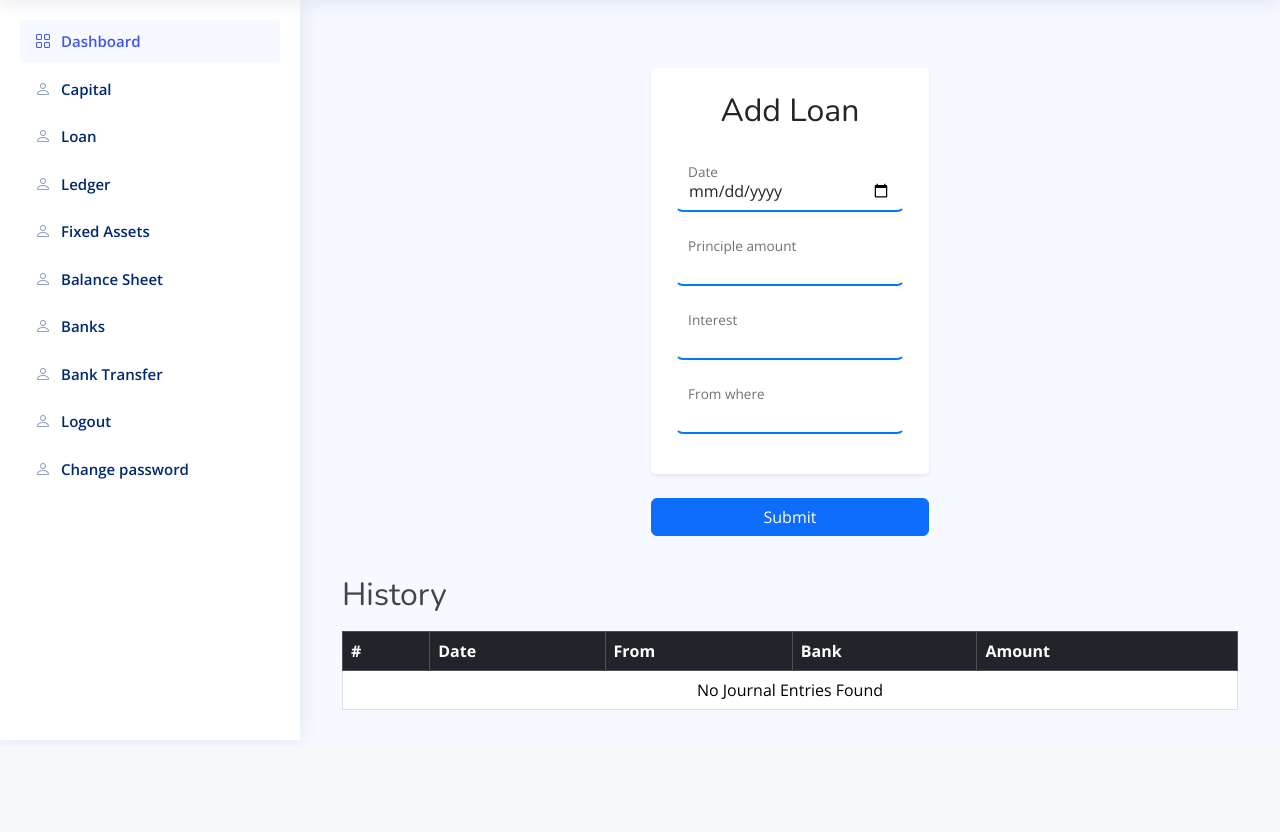
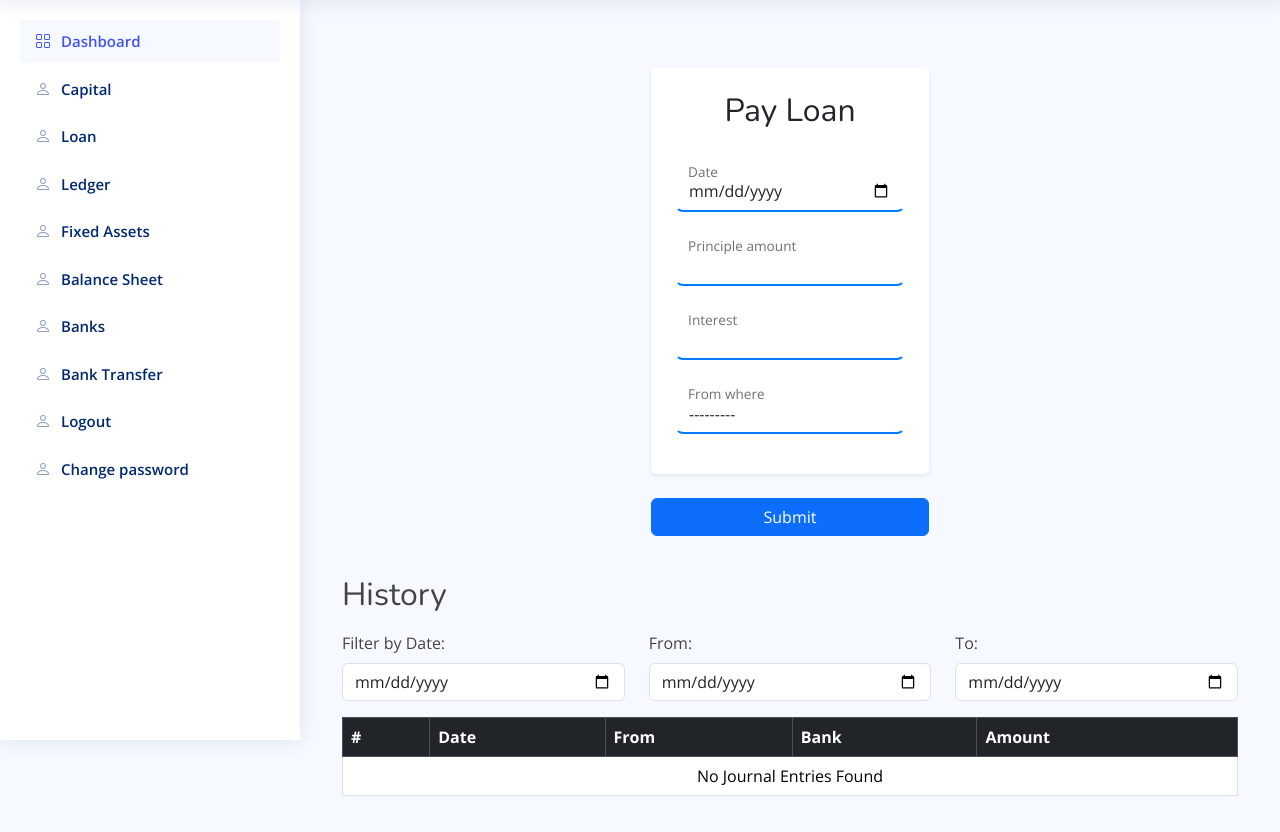
Before and after one commit to akshay-joseph-justin/accounting, a Django app: page /loan/pay/1 in a window 1280 px wide. Shown: the part 60-892 px from the top of the page. Before the commit the page ends 801 px from the top, so only its background shows below. Run offline with Django 5.2, Linux system fonts and the light colour scheme; the visitor is signed in with stand-in values (Sample User, id 1); data that the repository does not hold is empty; parts of the project's set-up code (start-up, migrations or seed data) failed here and were passed over; some libraries are stand-ins or nearby versions.

Commit message:
patch 1.12.5 - filters

```diff
--- a/finsys/forms/loan_forms.py
+++ b/finsys/forms/loan_forms.py
@@ -1,6 +1,6 @@
 from django import forms
 
-from finsys.models import LoanHistoryModel
+from finsys.models import LoanHistoryModel, BankModel
 
 
 class LoanForm(forms.ModelForm):
@@ -26,4 +26,4 @@ class LoanPayForm(forms.Form):
         widget=forms.NumberInput(attrs={'class': 'form-control floating-input', 'type': 'number'}))
     interest = forms.DecimalField(
         widget=forms.NumberInput(attrs={'class': 'form-control floating-input', 'type': 'number'}))
-    from_where = forms.CharField(widget=forms.TextInput(attrs={'class': 'form-control floating-input', 'type': 'text'}))
+    from_where = forms.ModelChoiceField(queryset=BankModel.objects.all(), widget=forms.Select(attrs={'class': 'form-control floating-input'}))
--- a/finsys/templates/bank-details.html
+++ b/finsys/templates/bank-details.html
@@ -20,8 +20,10 @@
         <div class="container mt-4">
             <h2 class="mb-3">History</h2>
 
+            {% include 'includes/date_filter.html' %}
+
             <div class="table-responsive">
-                <table class="table table-bordered table-hover">
+                <table class="table table-bordered table-hover" id="dataTable">
                     <thead class="table-dark">
                     <tr>
                         <th>#</th>
@@ -36,7 +38,7 @@
                     {% for transaction in transactions %}
                         <tr>
                             <td>{{ forloop.counter }}</td>
-                            <td>{{ transaction.date }}</td>
+                            <td class="entry-date">{{ transaction.date }}</td>
                             <td>{{ transaction.head }}</td>
                             <td>{{ transaction.from_where }}</td>
                             <td>{{ transaction.get_transaction_type_display }}</td>
--- a/finsys/templates/bank-transfer.html
+++ b/finsys/templates/bank-transfer.html
@@ -11,9 +11,11 @@
             <a href="{% url 'finsys:bank-transfer-create' %}" class="btn btn-success">Transfer Amount</a>
         </div>
 
+        {% include 'includes/date_filter.html' %}
+
         <div class="container mt-4">
             <h2 class="mb-3">History</h2>
-            <table class="table table-bordered table-hover">
+            <table class="table table-bordered table-hover" id="dataTable">
                 <thead class="table-dark">
                 <tr>
                     <th>#</th>
@@ -28,7 +30,7 @@
                 {% for transaction in transactions %}
                     <tr>
                         <td>{{ forloop.counter }}</td>
-                        <td>{{ transaction.date }}</td>
+                        <td class="entry-date">{{ transaction.date }}</td>
                         <td>{{ transaction.head }}</td>
                         <td>{{ transaction.from_where }}</td>
                         <td>{{ transaction.get_transaction_type_display }}</td>
--- a/finsys/templates/capital-details.html
+++ b/finsys/templates/capital-details.html
@@ -29,6 +29,12 @@
                     <th>Amount</th>
                     <td>₹{{ ledger.amount }}</td>
                 </tr>
+                {% if ledger.current_balance %}
+                    <tr>
+                        <th>Current Amount</th>
+                        <td>₹{{ ledger.current_balance }}</td>
+                    </tr>
+                {% endif %}
                 <tr>
                     <th>Description</th>
                     <td>{{ ledger.description|default:"N/A" }}</td>
--- a/finsys/templates/entris-history.html
+++ b/finsys/templates/entris-history.html
@@ -8,8 +8,10 @@
     <div class="container mt-5">
         <h2 class="mb-3 text-center text-lg-start">History</h2>
 
+        {% include 'includes/date_filter.html' %}
+
         <div class="table-responsive">
-            <table class="table table-bordered table-hover">
+            <table class="table table-bordered table-hover" id="dataTable">
                 <thead class="table-dark">
                 <tr>
                     <th>#</th>
@@ -28,7 +30,7 @@
                     {% for entry in line.history.all %}
                         <tr>
                             <td>{{ forloop.counter }}</td>
-                            <td>{{ entry.date }}</td>
+                            <td class="entry-date">{{ entry.date }}</td>
                             <td>{{ entry.from_where }}</td>
                             <td>{{ entry.bank }}</td>
                             <td>{{ entry.amount }}</td>
--- a/finsys/templates/fixed-asset-history.html
+++ b/finsys/templates/fixed-asset-history.html
@@ -8,8 +8,10 @@
     <div class="container mt-5">
         <h2 class="mb-3 text-center text-lg-start">History</h2>
 
+        {% include 'includes/date_filter.html' %}
+
         <div class="table-responsive">
-            <table class="table table-bordered table-hover">
+            <table class="table table-bordered table-hover" id="dataTable">
                 <thead class="table-dark">
                 <tr>
                     <th>#</th>
@@ -29,7 +31,7 @@
                 {% for entry in entries %}
                     <tr>
                         <td>{{ forloop.counter }}</td>
-                        <td>{{ entry.date }}</td>
+                        <td class="entry-date">{{ entry.date }}</td>
                         <td>{{ entry.from_where }}</td>
                         <td>{{ entry.bank }}</td>
                         <td>{{ entry.amount }}</td>
--- a/finsys/templates/fixed-assets.html
+++ b/finsys/templates/fixed-assets.html
@@ -13,11 +13,13 @@
             <a href="{% url 'finsys:fixed-assets-create' %}" class="btn btn-success mt-3 mt-lg-0">Add Assets</a>
         </div>
 
+        {% include 'includes/date_filter.html' %}
+
         <div class="container mt-4">
             <h2 class="mb-3">History</h2>
 
             <div class="table-responsive">
-                <table class="table table-bordered table-hover">
+                <table class="table table-bordered table-hover" id="dataTable">
                     <thead class="table-dark">
                     <tr>
                         <th>#</th>
@@ -36,7 +38,7 @@
                     {% for entry in entries %}
                         <tr>
                             <td>{{ forloop.counter }}</td>
-                            <td>{{ entry.date }}</td>
+                            <td class="entry-date">{{ entry.date }}</td>
                             <td>{{ entry.from_where }}</td>
                             <td>{{ entry.bank }}</td>
                             <td>{{ entry.amount }}</td>
--- a/finsys/templates/history.html
+++ b/finsys/templates/history.html
@@ -8,8 +8,10 @@
     <div class="container mt-5">
         <h2 class="mb-3 text-center text-lg-start">History</h2>
 
+        {% include 'includes/date_filter.html'%}
+
         <div class="table-responsive">
-            <table class="table table-bordered table-hover">
+            <table class="table table-bordered table-hover" id="dataTable">
                 <thead class="table-dark">
                 <tr>
                     <th>#</th>
@@ -27,7 +29,7 @@
                 {% for entry in entries %}
                     <tr>
                         <td>{{ forloop.counter }}</td>
-                        <td>{{ entry.date }}</td>
+                        <td class="entry-date">{{ entry.date }}</td>
                         <td>{{ entry.from_where }}</td>
                         <td>{{ entry.bank }}</td>
                         <td>{{ entry.amount }}</td>
--- /dev/null
+++ b/finsys/templates/includes/date_filter.html
@@ -0,0 +1,51 @@
+<div class="row mb-3">
+    <div class="col-md-4">
+        <label for="singleDate" class="form-label">Filter by Date:</label>
+        <input type="date" id="singleDate" class="form-control">
+    </div>
+    <div class="col-md-4">
+        <label for="startDate" class="form-label">From:</label>
+        <input type="date" id="startDate" class="form-control">
+    </div>
+    <div class="col-md-4">
+        <label for="endDate" class="form-label">To:</label>
+        <input type="date" id="endDate" class="form-control">
+    </div>
+</div>
+
+<script>
+    document.addEventListener("DOMContentLoaded", function () {
+        const singleDateInput = document.getElementById("singleDate");
+        const startDateInput = document.getElementById("startDate");
+        const endDateInput = document.getElementById("endDate");
+        const tableRows = document.querySelectorAll("#dataTable tbody tr");
+
+        function filterTable() {
+            let singleDate = singleDateInput.value;
+            let startDate = startDateInput.value;
+            let endDate = endDateInput.value;
+
+            tableRows.forEach(row => {
+                let rowDate = row.querySelector(".entry-date").innerText.trim();
+                if (rowDate) {
+                    let entryDate = new Date(rowDate);
+                    let showRow = true;
+
+                    if (singleDate) {
+                        showRow = entryDate.toISOString().split('T')[0] === singleDate;
+                    } else if (startDate && endDate) {
+                        let start = new Date(startDate);
+                        let end = new Date(endDate);
+                        showRow = entryDate >= start && entryDate <= end;
+                    }
+
+                    row.style.display = showRow ? "" : "none";
+                }
+            });
+        }
+
+        singleDateInput.addEventListener("change", filterTable);
+        startDateInput.addEventListener("change", filterTable);
+        endDateInput.addEventListener("change", filterTable);
+    });
+</script>
--- a/finsys/templates/ledger-details.html
+++ b/finsys/templates/ledger-details.html
@@ -14,11 +14,13 @@
             <a href="{% url 'finsys:entries-create' account.pk %}" class="btn btn-success mt-3 mt-lg-0">Add Entry</a>
         </div>
 
+        {% include 'includes/date_filter.html' %}
+
         <div class="container mt-4">
             <h2 class="mb-3">History</h2>
 
             <div class="table-responsive">
-                <table class="table table-bordered table-hover">
+                <table class="table table-bordered table-hover" id="dataTable">
                     <thead class="table-dark">
                     <tr>
                         <th>#</th>
@@ -35,7 +37,7 @@
                     {% for entry in entries %}
                         <tr>
                             <td>{{ forloop.counter }}</td>
-                            <td>{{ entry.date }}</td>
+                            <td class="entry-date">{{ entry.date }}</td>
                             <td>{{ entry.account.name }}</td>
                             <td>{{ entry.bank.name }}</td>
                             <td>{{ entry.amount }}</td>
--- a/finsys/templates/loan-pay.html
+++ b/finsys/templates/loan-pay.html
@@ -7,15 +7,17 @@
     {% load static %}
     <div class="container mt-5">
         <div class="form-container">
-            {% include 'includes/form.html' with form=form main_title='Add Loan' %}
+            {% include 'includes/form.html' with form=form main_title='Pay Loan' %}
         </div>
     </div>
 
     <div class="container mt-4">
         <h2 class="mb-3">History</h2>
 
+        {% include 'includes/date_filter.html' %}
+
         <div class="table-responsive">
-            <table class="table table-bordered table-hover">
+            <table class="table table-bordered table-hover" id="dataTable">
                 <thead class="table-dark">
                 <tr>
                     <th>#</th>
@@ -29,7 +31,7 @@
                 {% for entry in entries %}
                     <tr>
                         <td>{{ forloop.counter }}</td>
-                        <td>{{ entry.date }}</td>
+                        <td class="entry-date">{{ entry.date }}</td>
                         <td>{{ entry.from_where }}</td>
                         <td>{{ entry.bank }}</td>
                         {% load abs_value %}
--- a/finsys/views/bank_views.py
+++ b/finsys/views/bank_views.py
@@ -4,6 +4,7 @@ from django.views import generic
 
 from finsys import models
 from finsys.forms import BankUpsertForm, BankDepositForm, BankTransferForm
+from finsys.models import BankTransactionModel
 
 
 class BankView(generic.ListView):
@@ -99,4 +100,4 @@ class BankTransferListView(generic.ListView):
         for bank_name in bank_names:
             q_object |= Q(from_where__icontains=bank_name)  # Case-insensitive match
 
-        return models.BankTransactionModel.objects.filter(q_object)
+        return models.BankTransactionModel.objects.filter(q_object, transaction_type=BankTransactionModel.CREDIT)
```
Also changed, not shown: finsys/templates/capital.html (+5 -2 lines), finsys/templates/loan.html (+7 -4 lines), finsys/views/balance_sheet.py (+6 -3 lines).
